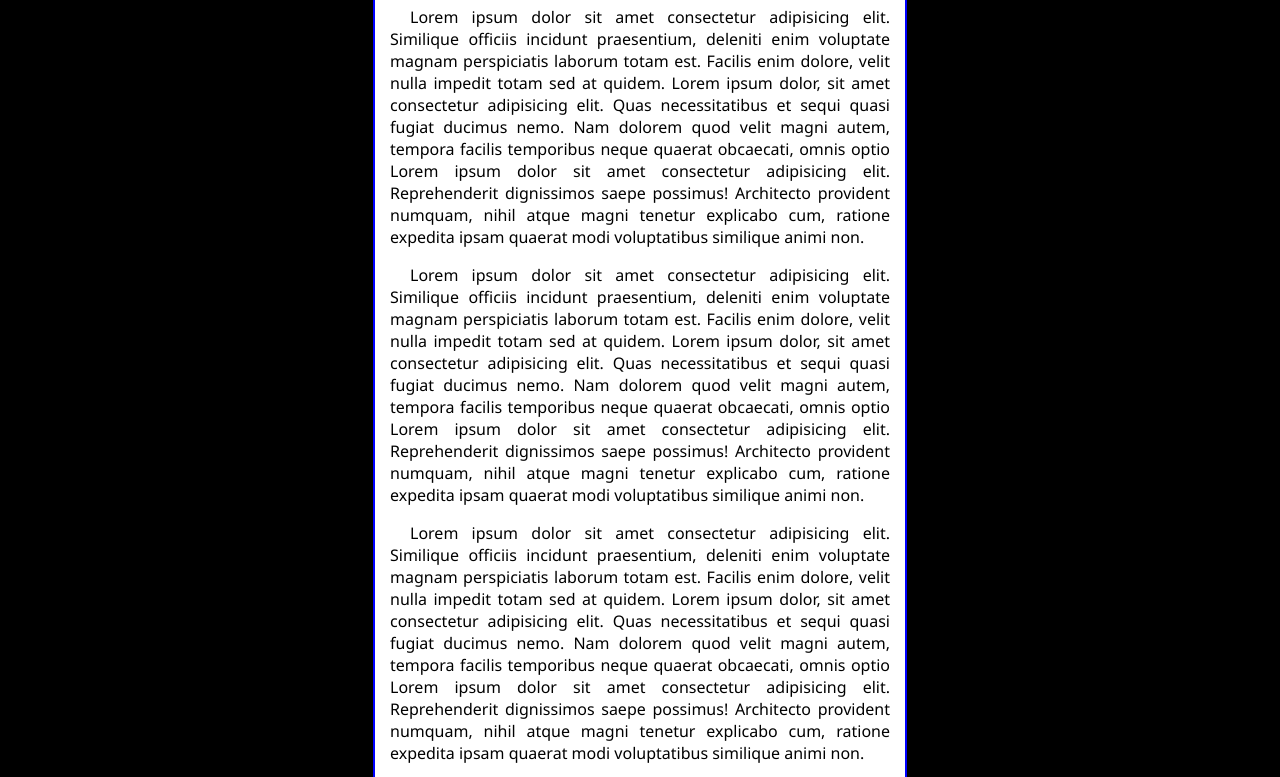
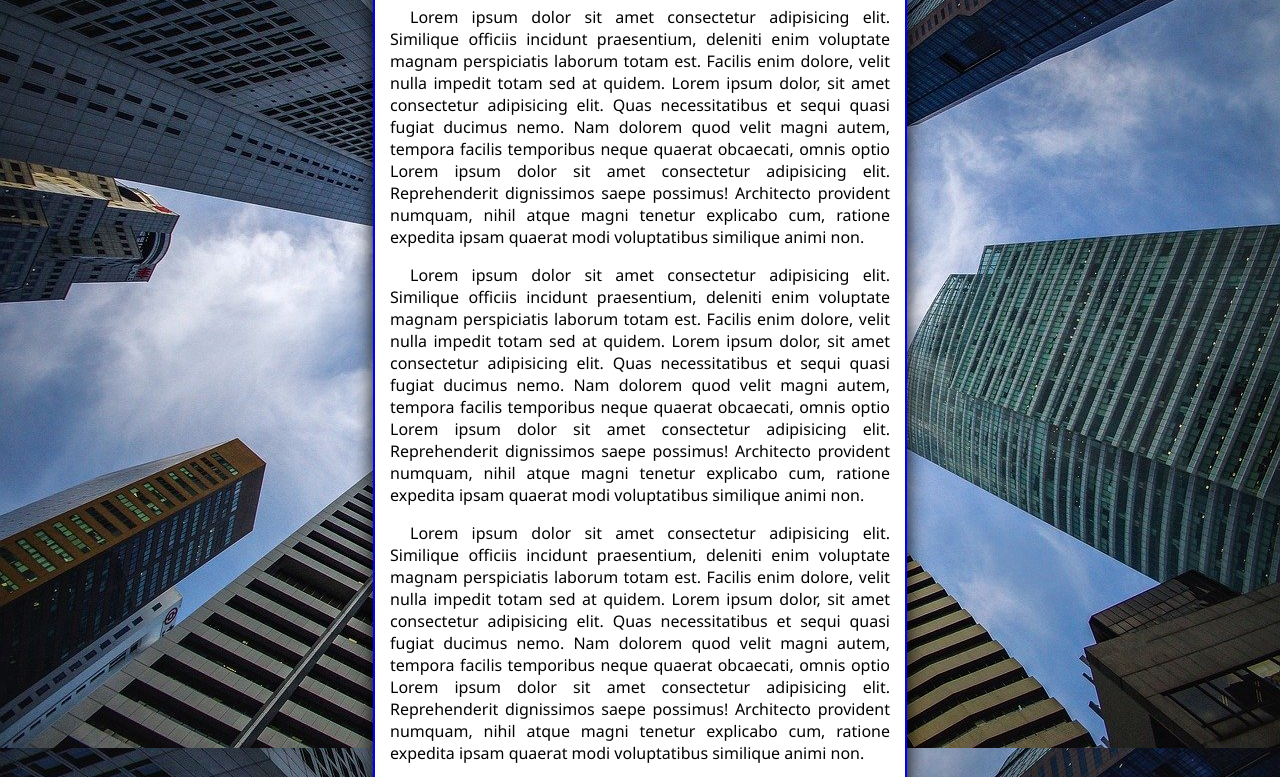
Before and after one commit to JoseEduardoCosta/html-css, a plain HTML site: page exercicios/ex022/imagem006.html in a window 1280 px wide. Shown: the part 105-882 px from the top of the page. Drawn offline with Linux system fonts and the light colour scheme; the site is published under a folder, as on GitHub Pages, so addresses that start at the root find nothing.

Commit message:
Update imagem006.html

```diff
--- a/exercicios/ex022/imagem006.html
+++ b/exercicios/ex022/imagem006.html
@@ -10,7 +10,7 @@
         body {
             height: 97vh;
             background-color: black;
-            background-image: url(/imagens/wallpaper002.jpg);
+            background-image: url(imagens/wallpaper002.jpg);
             background-position: center top;
             background-repeat: no-repeat;
             background-size: cover;
```
